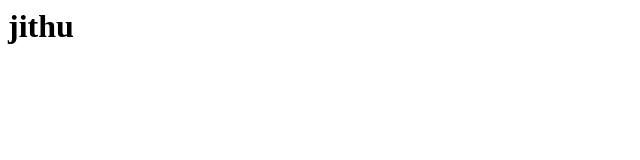
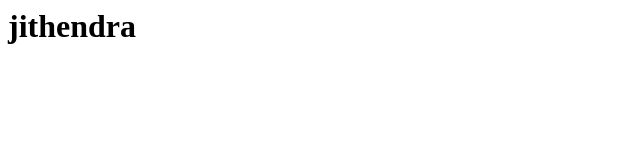
Before and after one commit to vjithendra8-ops/samplerepo, a plain HTML site: page index.html in a window 1280 px wide. Shown: the whole page, without its empty margins (0-640 px from the left). Drawn offline with Linux system fonts and the light colour scheme.

Commit message:
name changed

```diff
--- a/index.html
+++ b/index.html
@@ -1 +1 @@
-<h1>jithu</h1>
+<h1>jithendra</h1>
```
